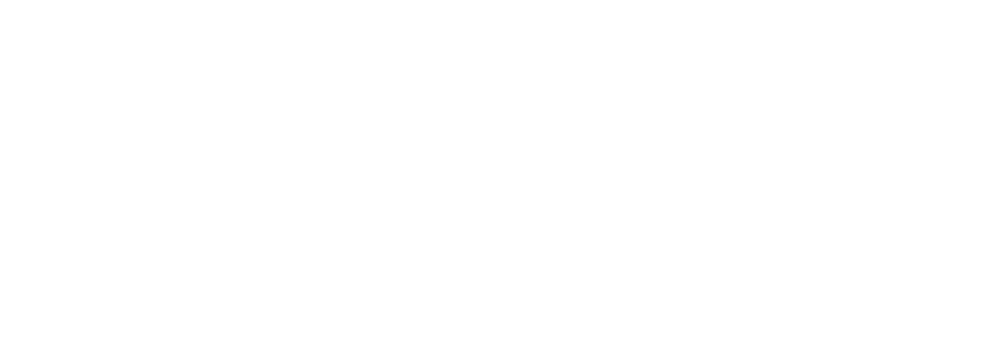
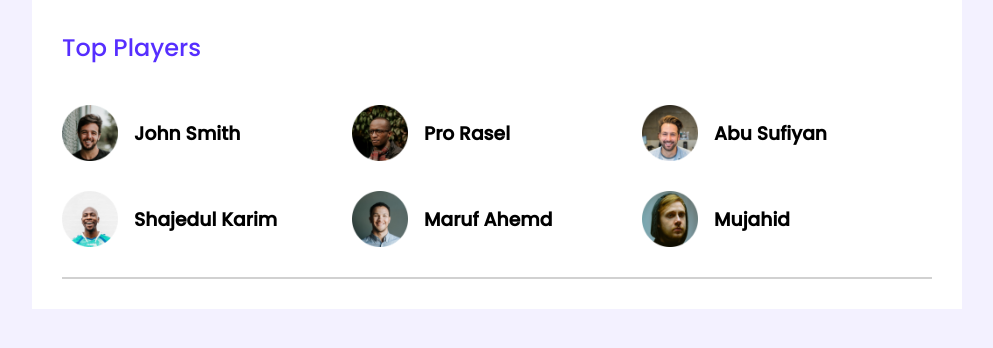
Before and after one commit to belaeat/my-practice-leader-board, a plain HTML site: page index.html in a window 1280 px wide. Shown: the whole page, without its empty margins (143-1136 px from the left). Drawn offline with Linux system fonts and the light colour scheme.

Commit message:
Top player section added

```diff
--- a/index.html
+++ b/index.html
@@ -8,7 +8,50 @@
     <!-- stylesheet linked -->
     <link rel="stylesheet" href="styles/style.css">
 </head>
+
 <body>
+    <!-- Header section -->
+    <header>
 
+    </header>
+
+    <!-- Main section -->
+
+    <main>
+        <section class="container">
+            <div class="top-players">
+                <h2 class="section-title">Top Players</h2>
+                <div class="players">
+                    <!-- .player*6>img[src="images/players/player-$.png"]+h3{Top Player-$} -->
+                    <div class="player">
+                        <img src="images/players/player-1.png" alt="">
+                        <h3>John Smith</h3>
+                    </div>
+                    <div class="player">
+                        <img src="images/players/player-2.png" alt="">
+                        <h3>Pro Rasel</h3>
+                    </div>
+                    <div class="player">
+                        <img src="images/players/player-3.png" alt="">
+                        <h3>Abu Sufiyan</h3>
+                    </div>
+                    <div class="player">
+                        <img src="images/players/player-4.png" alt="">
+                        <h3>Shajedul Karim</h3>
+                    </div>
+                    <div class="player">
+                        <img src="images/players/player-5.png" alt="">
+                        <h3>Maruf Ahemd</h3>
+                    </div>
+                    <div class="player">
+                        <img src="images/players/player-6.png" alt="">
+                        <h3>Mujahid</h3>
+                    </div>
+                </div>
+            </div>
+
+            <hr>
+        </section>
+    </main>
 </body>
 </html>
--- a/styles/style.css
+++ b/styles/style.css
@@ -0,0 +1,59 @@
+/* fonts */
+@import url('https://fonts.googleapis.com/css2?family=Poppins:wght@500&display=swap');
+
+*{
+    margin: 0;
+}
+
+/* common styles or utilities */
+
+body {
+    background: #F3F1FF;
+    font-family: 'Poppins', sans-serif;
+}
+
+.container {
+    width: 870px;
+    background-color: #FFFFFF;
+    padding: 30px;
+}
+
+main {
+    display: flex;
+    justify-content: center;
+}
+
+/* top players section */
+.section-title{
+    color: #562EFF;
+    font-size: 24px;
+    font-weight: 500;
+    margin-bottom: 40px;
+}
+
+.players {
+    display: grid;
+    /* grid-template-columns: 1fr 1fr 1fr; */
+    grid-template-columns: repeat(3, 1fr);
+}
+
+.player {
+    display: flex;
+    align-items: center;
+    gap: 16px;
+    margin-bottom: 30px;
+}
+
+.player img {
+    height: 56px;
+    width: 56px;
+}
+
+/* .player h3 {
+    font-weight: 500px;
+    font-size: 18px;
+} */
+
+.container hr{
+    border: 1px solid #D1D1D1;
+}
```
